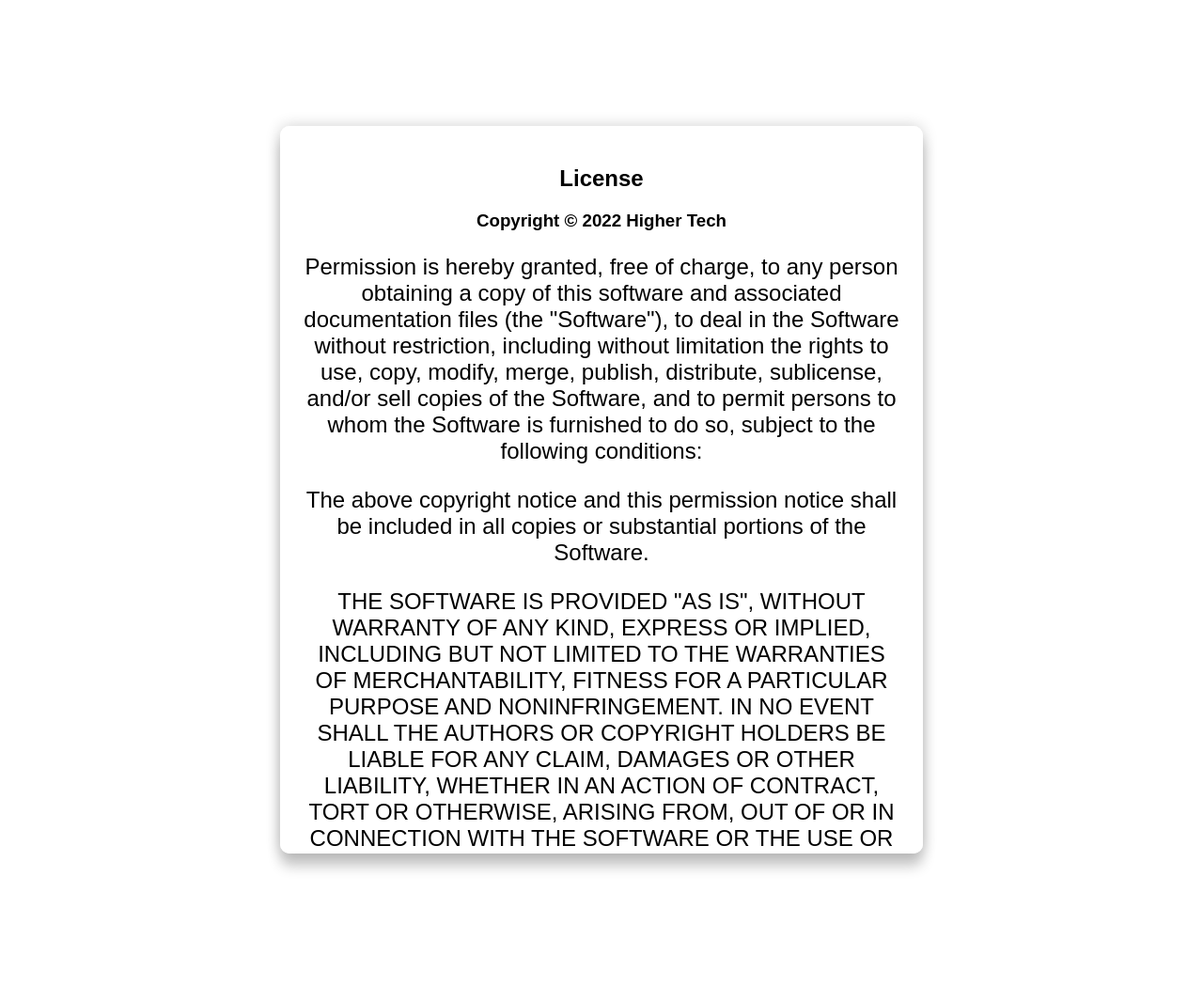
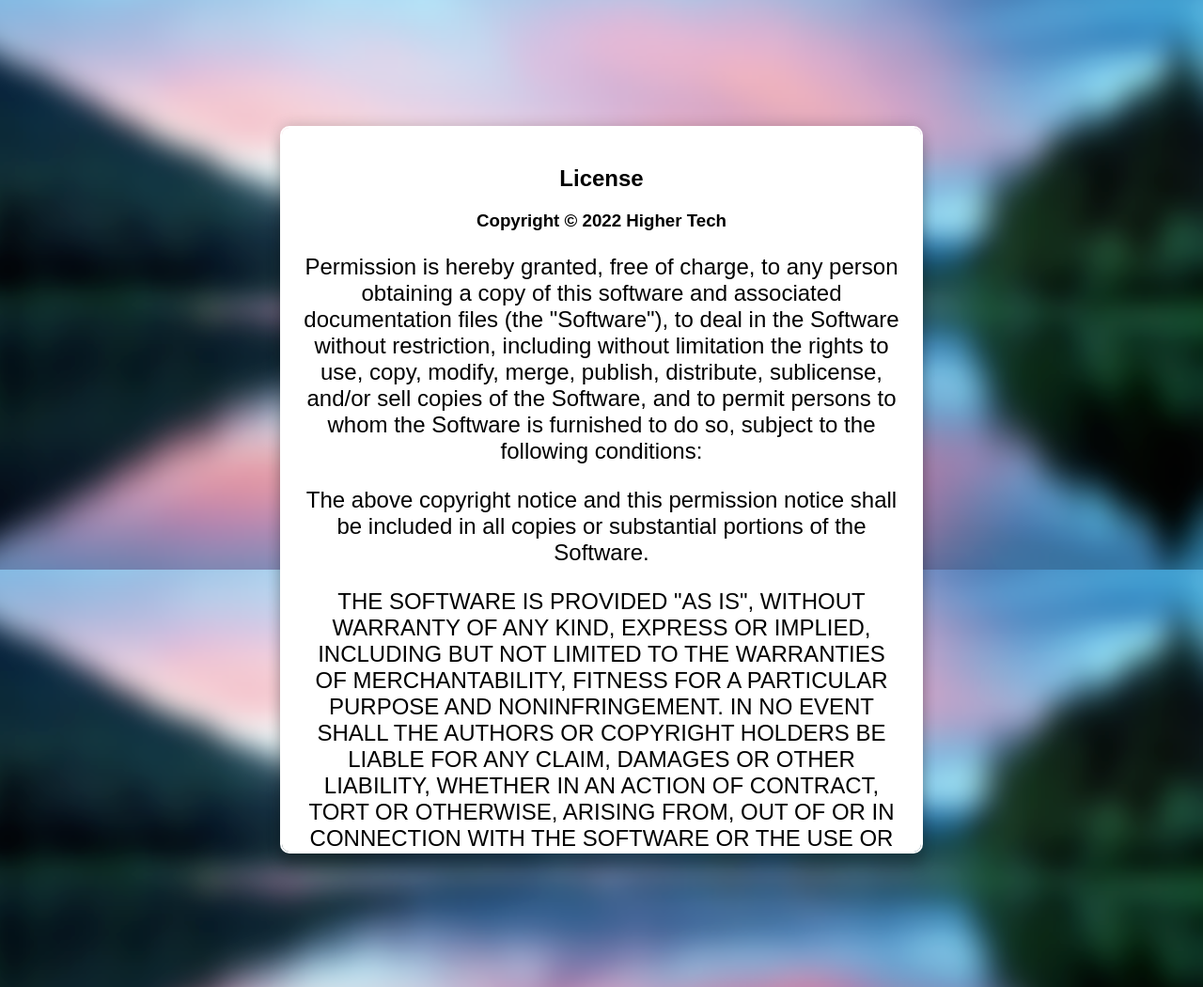
Before and after one commit to HigheriTech/HigheriTech.github.io, a PHP site: page /LICENSE.html in a window 1280 px wide. Shown: the whole page at 94% size. Run offline with PHP 8.4, Linux system fonts and the light colour scheme.

Commit message:
Update style.css

```diff
--- a/style.css
+++ b/style.css
@@ -4,7 +4,7 @@
 }
 
 html {
-  background-image: url("/img/bgr.png") no-repeat center;
+  background-image: url("/img/bgr.png");
 }
 
 html,
```
